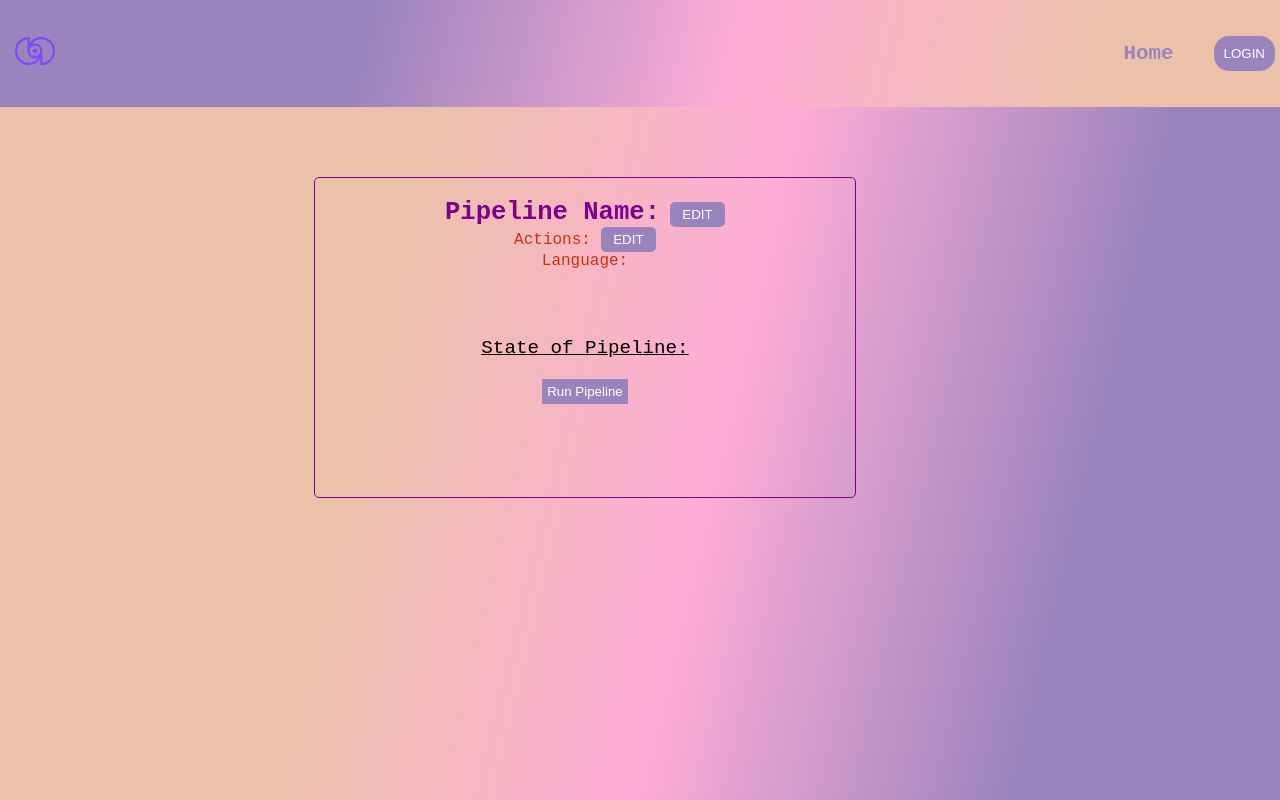
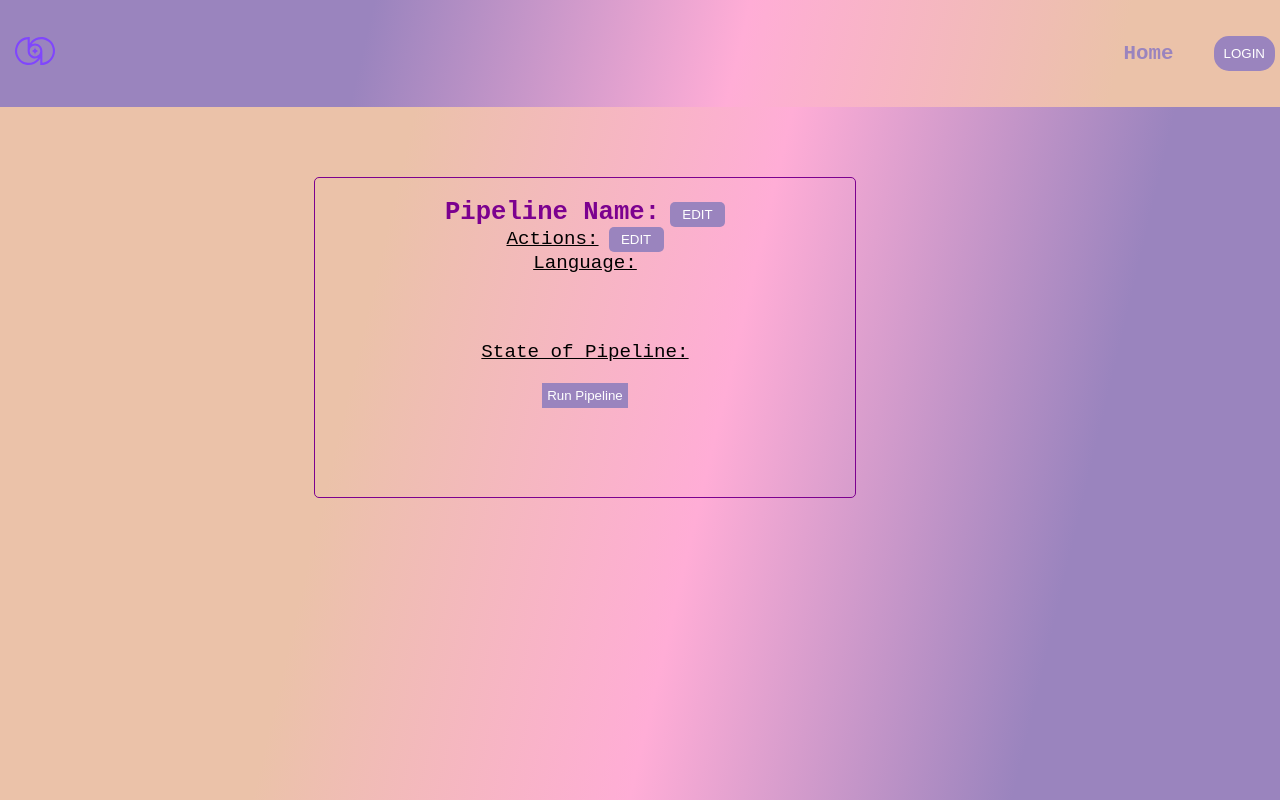
Before and after one commit to AminaNisic/AntColony-CaseStudy, a React (Create React App) app in the folder client/: page /pipepage/1 in a window 1280 px wide. Built offline with nearby package versions, Linux system fonts and the light colour scheme; no server answers.

Commit message:
Add files via upload

```diff
--- a/client/src/pages/PipePage.js
+++ b/client/src/pages/PipePage.js
@@ -115,8 +115,8 @@ const handleRun = () => {
           </button>
         </div>
         <div className="edit-project-thing">
-        <span>Actions:</span>
-        <span
+        <span className="edit-project-thinger">Actions:</span>
+        <span className= "edit-project-things"
           onClick={() => {
             editPipeline('actions');
           }}
@@ -132,9 +132,10 @@ const handleRun = () => {
           EDIT
         </button>
       </div>
+
       <div className="edit-project-thing">
-        <span>Language:</span>
-        <div>{pipelineObject.language}</div>
+        <span className="edit-project-thinger">Language:</span>
+        <div className= "edit-project-things">{pipelineObject.language}</div>
       </div>
 
       <div classname="pipe-project-thing">
```
